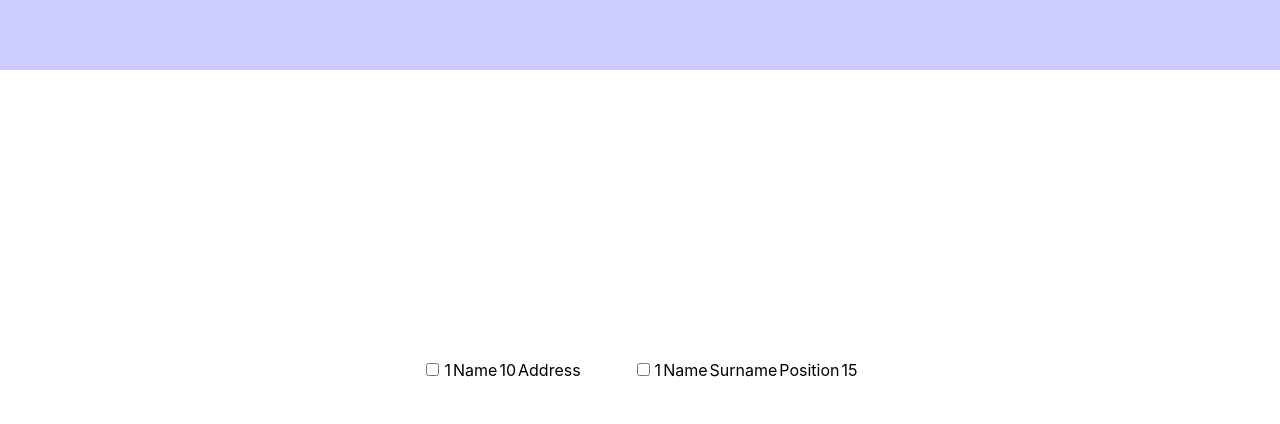
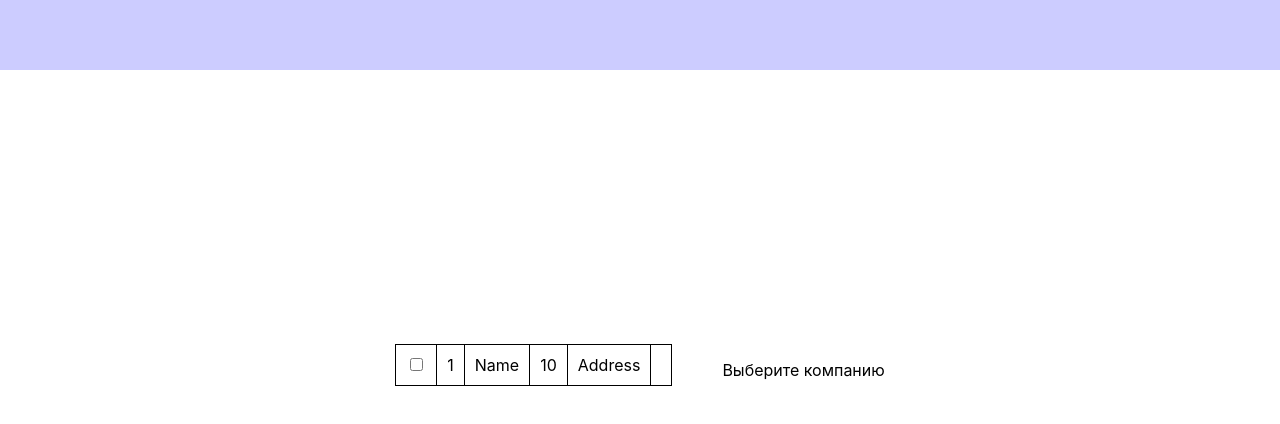
Before and after one commit to DKosVd/table, a React (Create React App) app: page / in a window 1280 px wide. Shown: the top 424 px of the page. Built offline with nearby package versions, Linux system fonts and the light colour scheme.

Commit message:
table event

```diff
--- /dev/null
+++ b/src/components/Row/Buttons.tsx
@@ -0,0 +1,5 @@
+
+
+export const Buttons = () => {
+    return
+}
--- a/src/components/Row/Row.tsx
+++ b/src/components/Row/Row.tsx
@@ -5,25 +5,30 @@ import { Company, Employee } from "../../types"
 
 type RowProps<T> = {
     value: T;
+    handler?: (e: any) => void;
 }
 
 const Td = styled.td`
-    cursor: pointer;
+    padding: 10px;
+    border: 1px solid black;
 `;
 
 const Tr = styled.tr`
 `
 
-export const Row = <T extends object>( {value}: RowProps<T> ) => {
+export const Row = <T extends object>( {value, handler}: RowProps<T> ) => {
     const [active, setActive] = useState<boolean>(false);
 
     const handleSetActive = () => {
         setActive(!active);
     }
     return (
-        <Tr style={ active ? {background: 'gray'} : {}}>
-            <td><input onChange={handleSetActive} type={'checkbox'}/></td>
+        <Tr onClick={handler} style={ active ? {background: 'gray'} : {}}>
+            <Td>
+                <input onChange={handleSetActive} type={'checkbox'}/>
+            </Td>
             {Object.values(value).map( (el, idx) => <Td key={el.name + idx.toString()}>{el}</Td>)}
+            <Td></Td>
         </Tr>
     )
 }
--- a/src/components/Table/Table.tsx
+++ b/src/components/Table/Table.tsx
@@ -4,20 +4,22 @@ import { Row } from "../Row/Row";
 
 
 type TableProps<T> =  {
-    children: React.ReactNode,
     dataItem: Array<T>,
+    handler?: (e: any) => void;
 }
 
 const TableStyle = styled.table`
     padding: 10px;
     border-collapse: collapse;
+    border: 1px solid black;
+    align-self: flex-start;
 `;
 
-export const Table =<T extends object & {id: number}>({dataItem}: TableProps<T>) => {
+export const Table =<T extends object & {id: number}>({dataItem, handler}: TableProps<T>) => {
     return (
     <TableStyle>
         <tbody>
-            {dataItem.map( (data: T, id) => <Row key={data.id + id} value={data}/>)}
+            {dataItem.map( (data: T, id) => <Row handler={handler} key={data.id + id} value={data}/>)}
         </tbody>
     </TableStyle>
     )
--- a/src/mock/employees.ts
+++ b/src/mock/employees.ts
@@ -8,5 +8,19 @@ export const employeesData: Employee[] = [
         surname: 'Surname',
         position: 'Position',
         companyId: 15
+    },
+    {
+        id: 2,
+        name: 'Name',
+        surname: 'Surname',
+        position: 'Position',
+        companyId: 15
+    },
+    {
+        id: 2,
+        name: 'Name',
+        surname: 'Surname',
+        position: 'Position',
+        companyId: 10
     }
 ]
--- a/src/pages/Main/components/WrapperWithTable.tsx
+++ b/src/pages/Main/components/WrapperWithTable.tsx
@@ -12,16 +12,30 @@ const WrapperForTable = styled.div`
     gap: 50px;
 `;
 
+const TableEmployees = () => {
+    const [employees, setEmployees] = useState<Employee[]>(employeesData);
+    const idActiveCompany = null;
+    if(idActiveCompany) {
+        return <Table dataItem={employees.filter(employee => employee.companyId === idActiveCompany)}/>
+    }
+    return <p>Выберите компанию</p>;
+}
+
+const TableCompanies = () => {
+    const [companies, setCompanies] = useState<Company[]>(companiesData);
+
+    const handlerDelete = (event: Event) => {
+        console.log(event)
+    }
+
+    return   <Table handler={handlerDelete} dataItem={companies}/>;
+}
+
 export const WrapperWithTable = () => {
-    const [companies, setCompanies] = useState<Company[]>(companiesData);
-    const [employees, setEmployees] = useState<Employee[]>(employeesData);
-
     return (
         <WrapperForTable>
-            <Table dataItem={companies}>
-            </Table>
-            <Table dataItem={employees}>
-            </Table>
+            <TableCompanies/>
+            <TableEmployees/>
         </WrapperForTable>
     )
 }
```
Also changed, not shown: src/components/Button/Button.tsx (added, +11 -0 lines).
